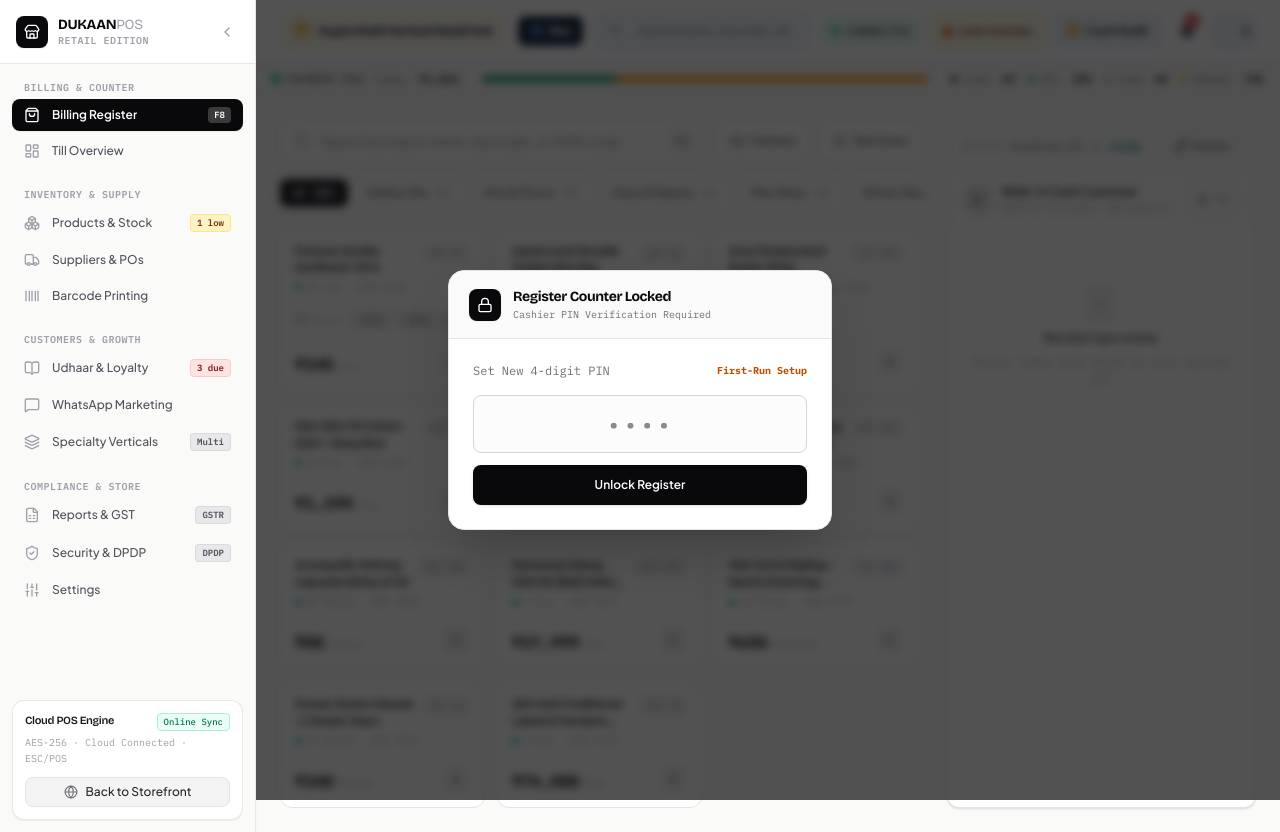
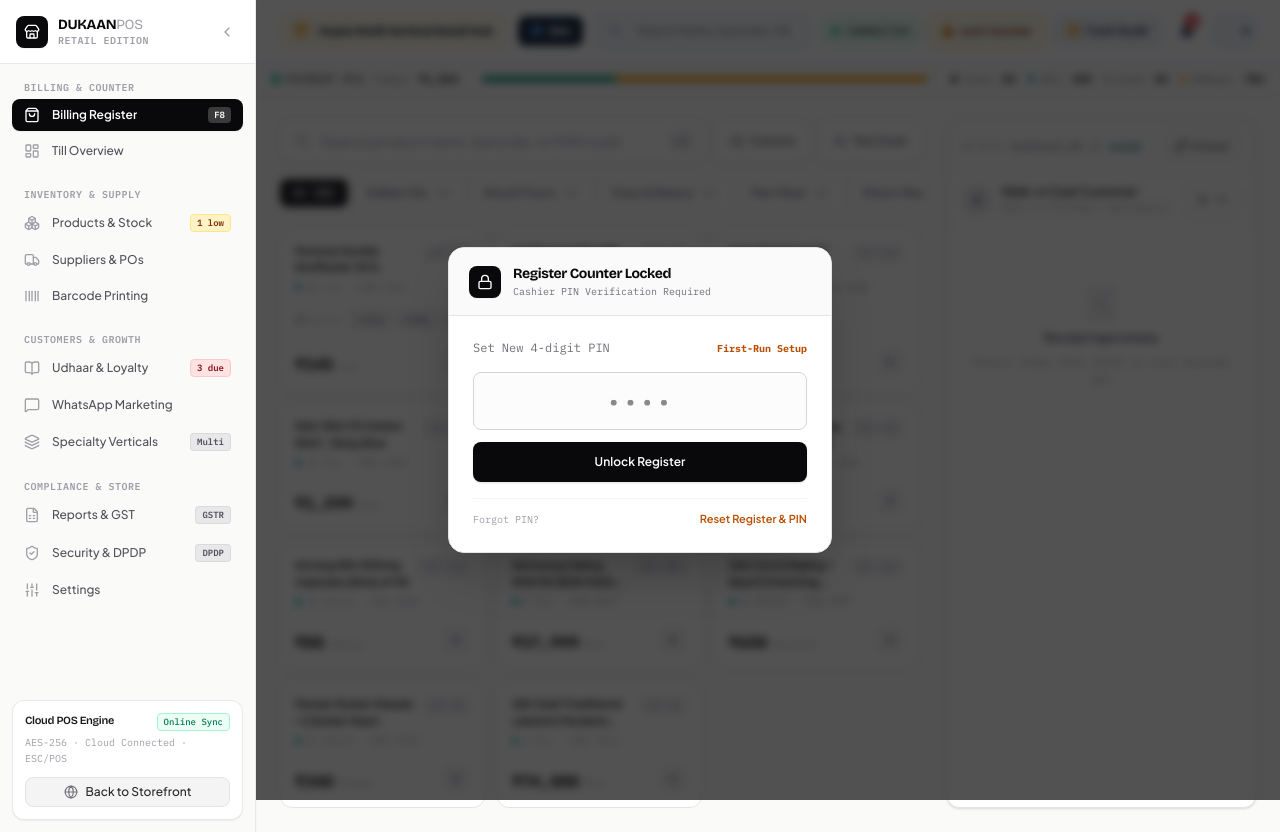
Before and after one commit to Harit-mi/Retail, a React (Vite) app: page / in a window 1280 px wide. Both pictures are taken after a click on the button "Lock Counter". Built offline with nearby package versions, Linux system fonts and the light colour scheme.

Commit message:
feat(lock-screen): add 1-click Reset Register and PIN action

```diff
--- a/src/App.jsx
+++ b/src/App.jsx
@@ -52,6 +52,18 @@ const MainContent = () => {
       setPinError("");
     } else {
       setPinError(res.message);
+    }
+  };
+
+  const handleResetRegister = () => {
+    if (window.confirm("Reset cashier PIN and restore default register? This will clear locally locked storage.")) {
+      try {
+        localStorage.clear();
+        sessionStorage.clear();
+      } catch (err) {
+        console.warn("Storage clear error:", err);
+      }
+      window.location.reload();
     }
   };
 
@@ -147,6 +159,17 @@ const MainContent = () => {
                   Unlock Register
                 </button>
               </form>
+
+              <div className="pt-3 border-t border-zinc-100 flex items-center justify-between">
+                <span className="text-[10px] text-zinc-400 font-mono">Forgot PIN?</span>
+                <button
+                  type="button"
+                  onClick={handleResetRegister}
+                  className="text-[11px] font-semibold text-amber-700 hover:text-amber-800 transition-colors cursor-pointer"
+                >
+                  Reset Register & PIN
+                </button>
+              </div>
             </div>
           </div>
         </div>
```
